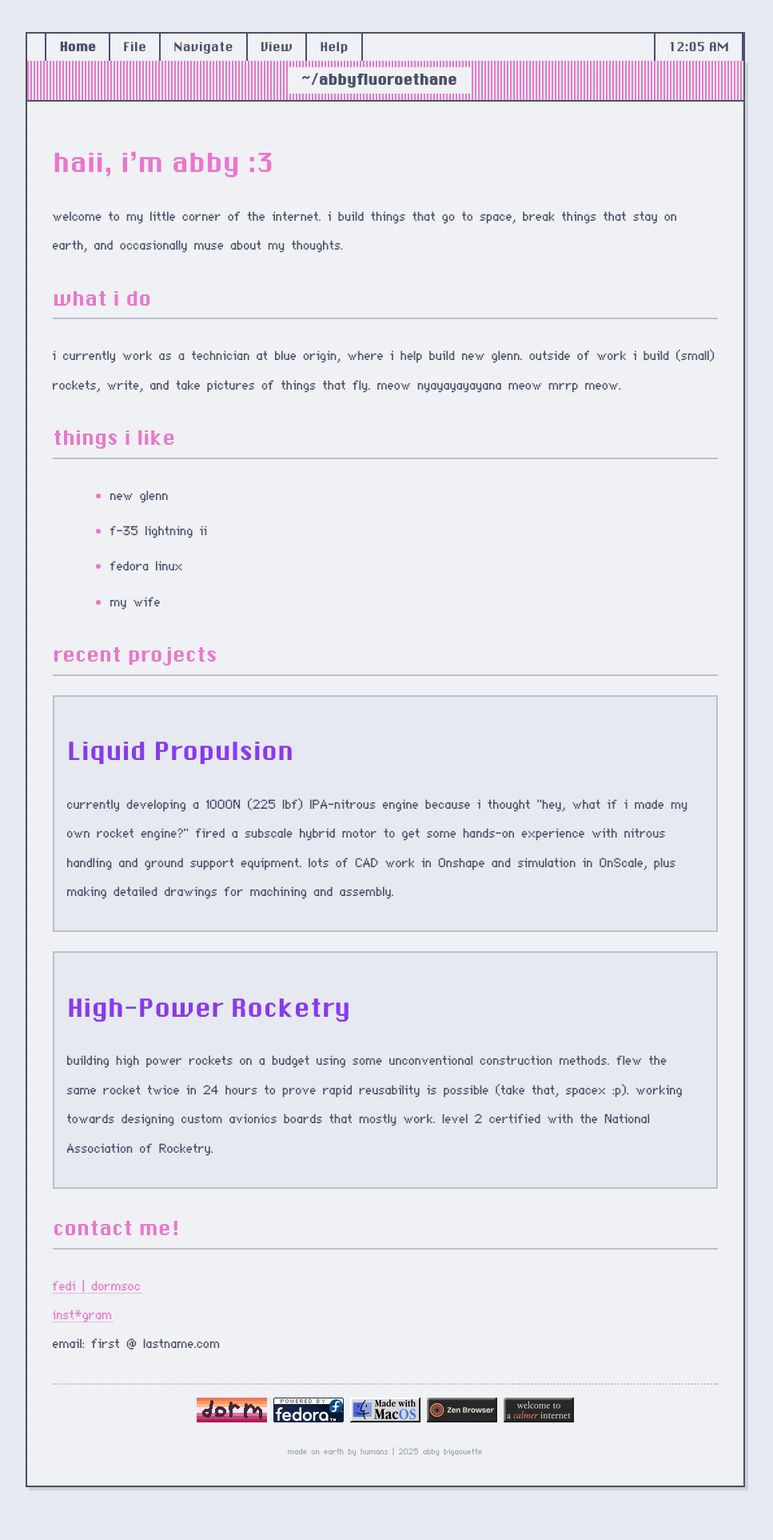
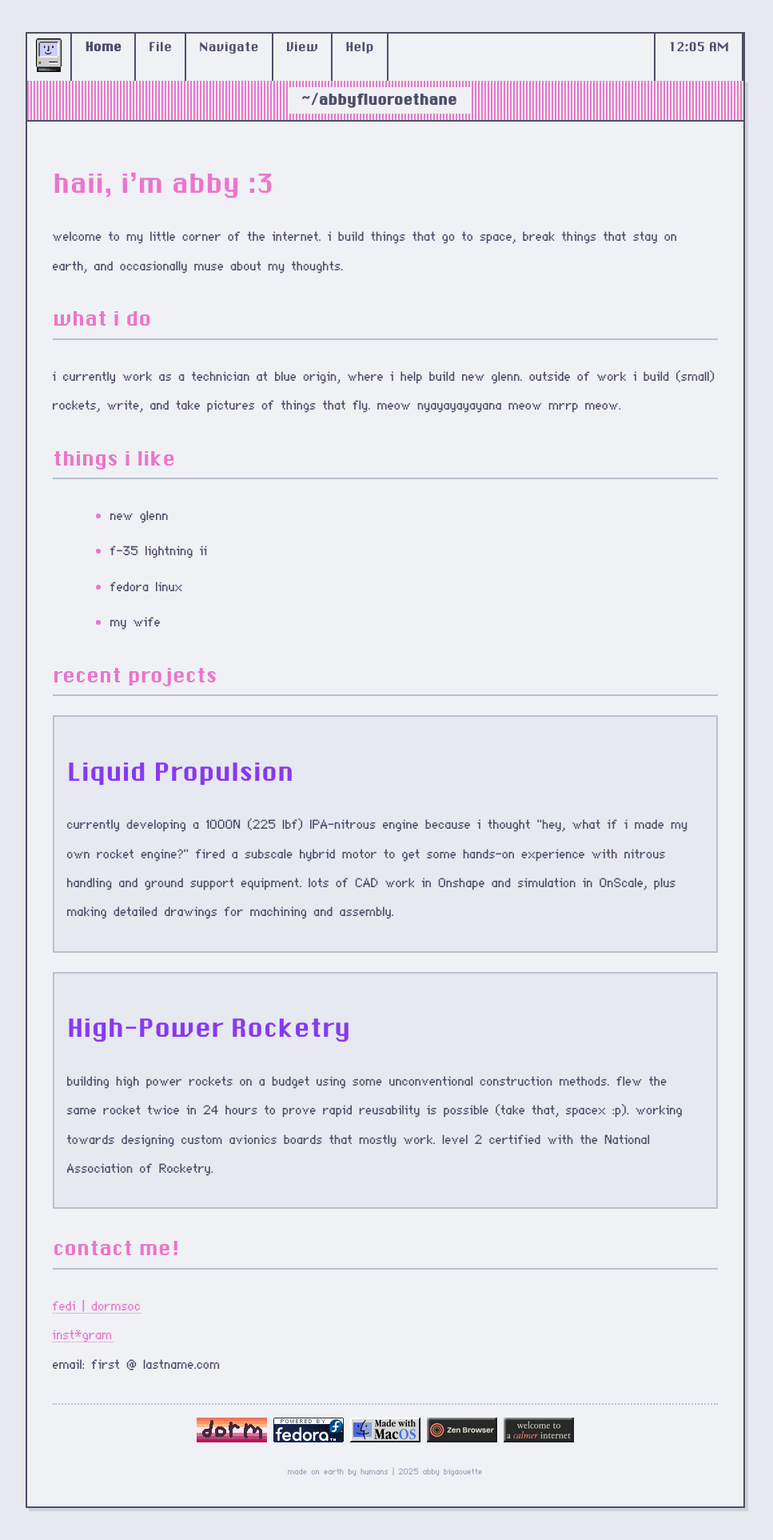
Before and after one commit to logantodd/logantodd.github.io, a Jekyll site: the page built from index.md, in a window 1280 px wide. Shown: the whole page at 80% size, without its empty margins (158-1125 px from the left). Built offline with Jekyll 4.4.1, drawn with Linux system fonts in a browser that asks for light colours; before the commit the page ends 1899 px from its top, so only the background shows below that.

Commit message:
Update menubar.html

```diff
--- a/_includes/menubar.html
+++ b/_includes/menubar.html
@@ -1,6 +1,6 @@
 <nav class="menu-bar">
   <div class="menu-item">
-    <span class="apple-icon"><img href="{{ '/assets/images/Happy_Mac.svg'}}"></span>
+    <span class="apple-icon"><img src="{{ '/assets/images/Happy_Mac.svg' | relative_url }}"></span>
   </div>
   <div class="menu-item app-name">
     {{ page.app_name | default: "$AppName" }}
```
